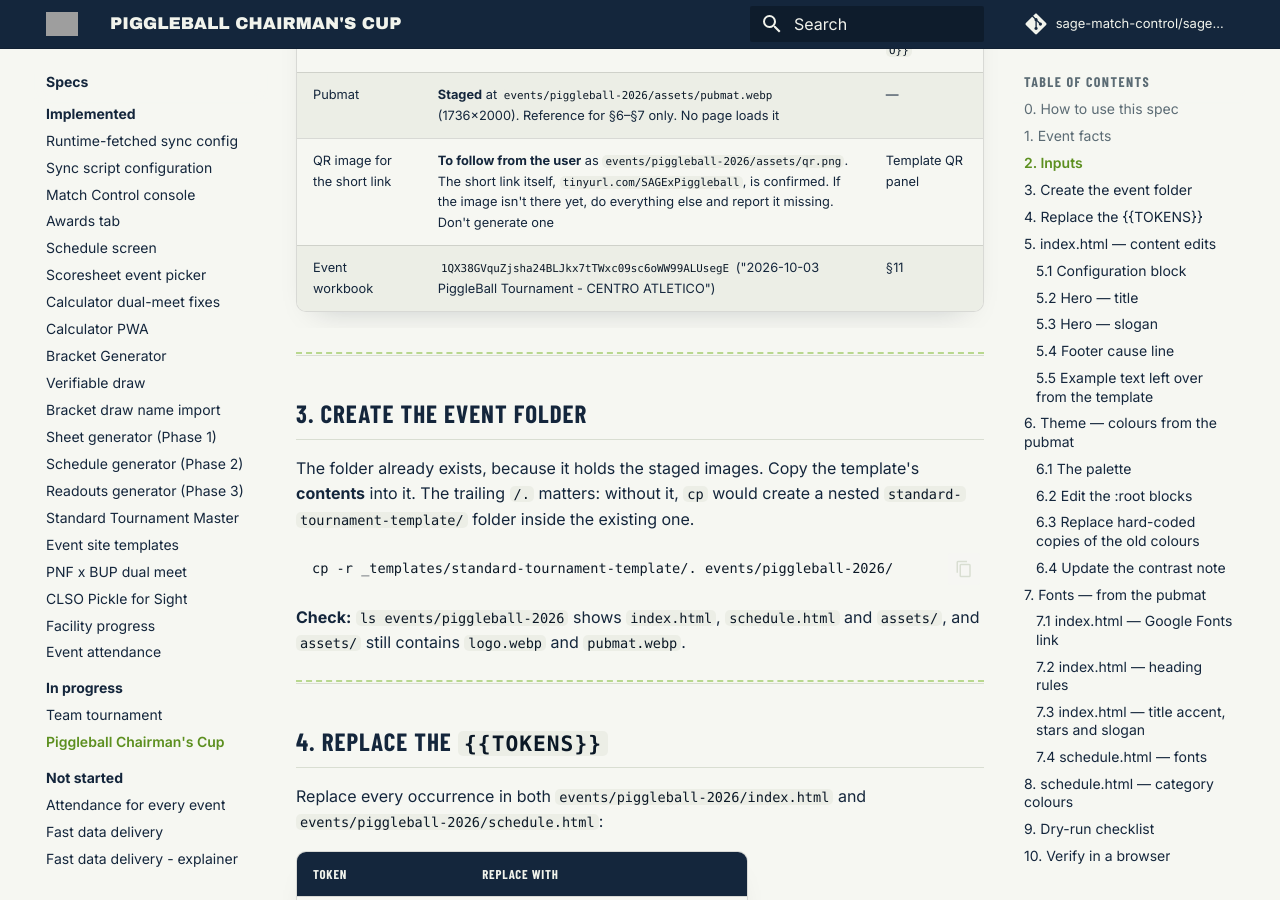
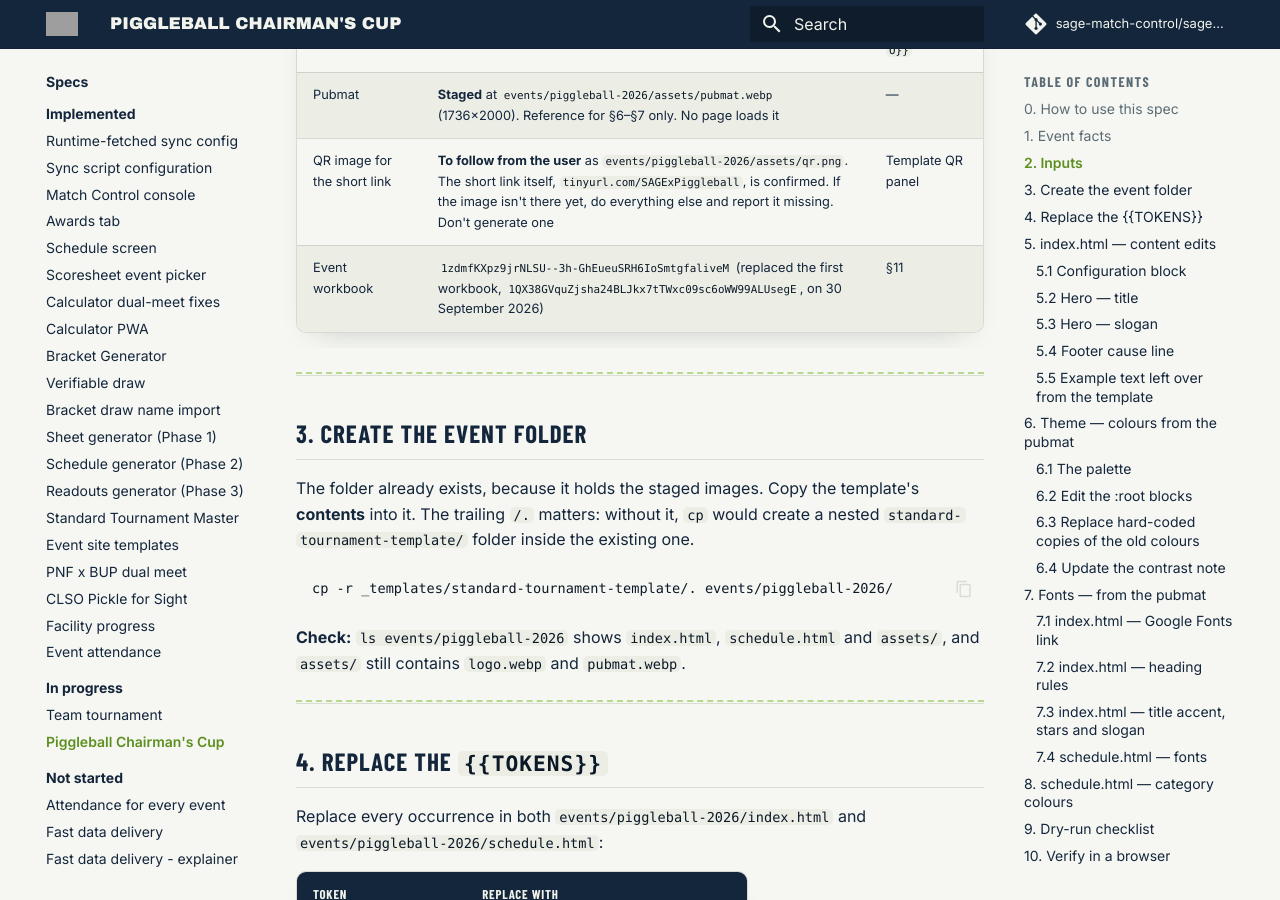
Before and after one commit to sage-match-control/sage-docs, an MkDocs documentation site: the page built from docs/specs/in-progress/piggleball-chairmans-cup-spec.md, in a window 1280 px wide and 900 px high, scrolled down 2604 px. Built offline with MkDocs 1.6.1 and Material for MkDocs 9.7.7, drawn with Linux system fonts in a browser that asks for light colours; comment, search, counter and statistics services are not loaded; some of the changed text lies outside the part shown.

Commit message:
Update piggleball-chairmans-cup-spec.md

```diff
--- a/docs/specs/in-progress/piggleball-chairmans-cup-spec.md
+++ b/docs/specs/in-progress/piggleball-chairmans-cup-spec.md
@@ -88,7 +88,7 @@ files.
 | NFHFI logo | **Staged** at `events/piggleball-2026/assets/logo.webp` (960×958, white background). Use it as is: no conversion, no cropping | §4 `{{EVENT_LOGO}}` |
 | Pubmat | **Staged** at `events/piggleball-2026/assets/pubmat.webp` (1736×2000). Reference for §6–§7 only. No page loads it | — |
 | QR image for the short link | **To follow from the user** as `events/piggleball-2026/assets/qr.png`. The short link itself, `tinyurl.com/SAGExPiggleball`, is confirmed. If the image isn't there yet, do everything else and report it missing. Don't generate one | Template QR panel |
-| Event workbook | `1QX38GVquZjsha24BLJkx7tTWxc09sc6oWW99ALUsegE` ("2026-10-03 PiggleBall Tournament - CENTRO ATLETICO") | §11 |
+| Event workbook | `1zdmfKXpz9jrNLSU--3h-GhEueuSRH6IoSmtgfaliveM` (replaced the first workbook, `1QX38GVquZjsha24BLJkx7tTWxc09sc6oWW99ALUsegE`, on 30 September 2026) | §11 |
 
 ---
 
@@ -645,7 +645,7 @@ entry), and add a comma after the closing brace of that entry:
       "date": "2026-10-03",
       "isLive": "auto",
       "facilities": [
-        { "name": "Centro Atletico", "sheetId": "1QX38GVquZjsha24BLJkx7tTWxc09sc6oWW99ALUsegE" }
+        { "name": "Centro Atletico", "sheetId": "1zdmfKXpz9jrNLSU--3h-GhEueuSRH6IoSmtgfaliveM" }
       ]
     }
   },
```
